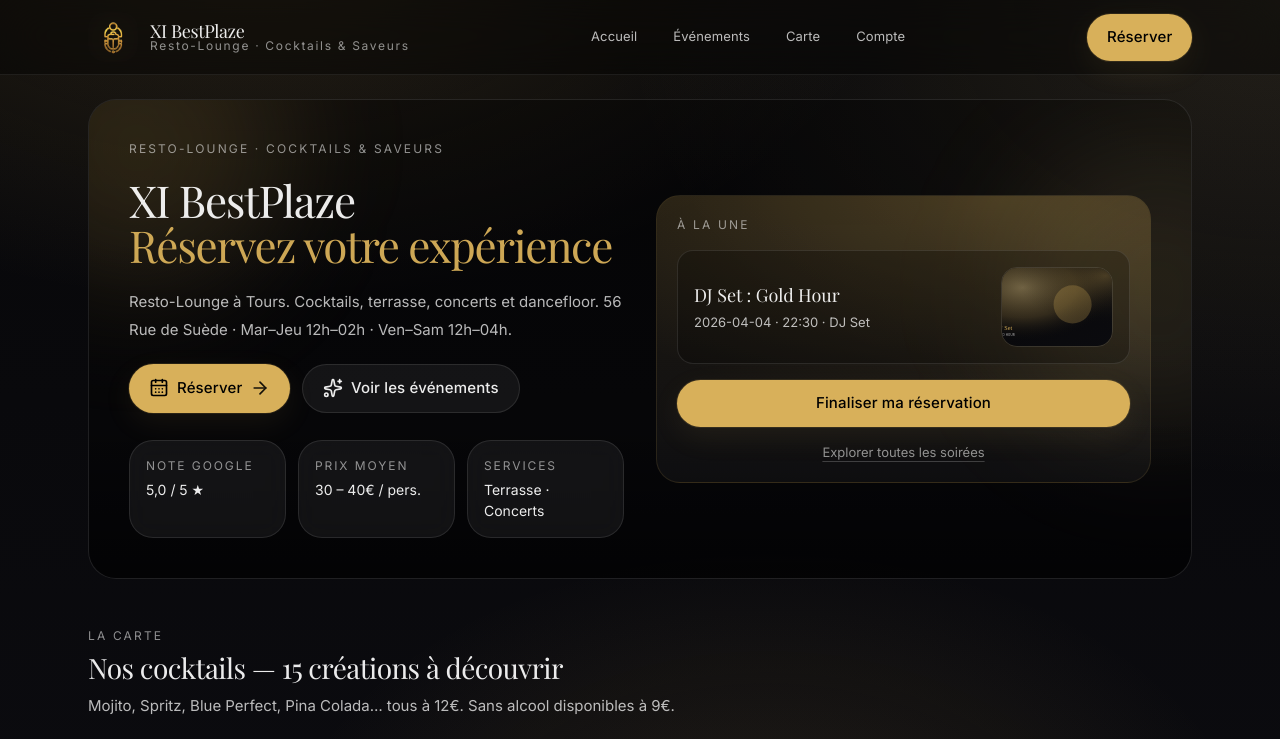
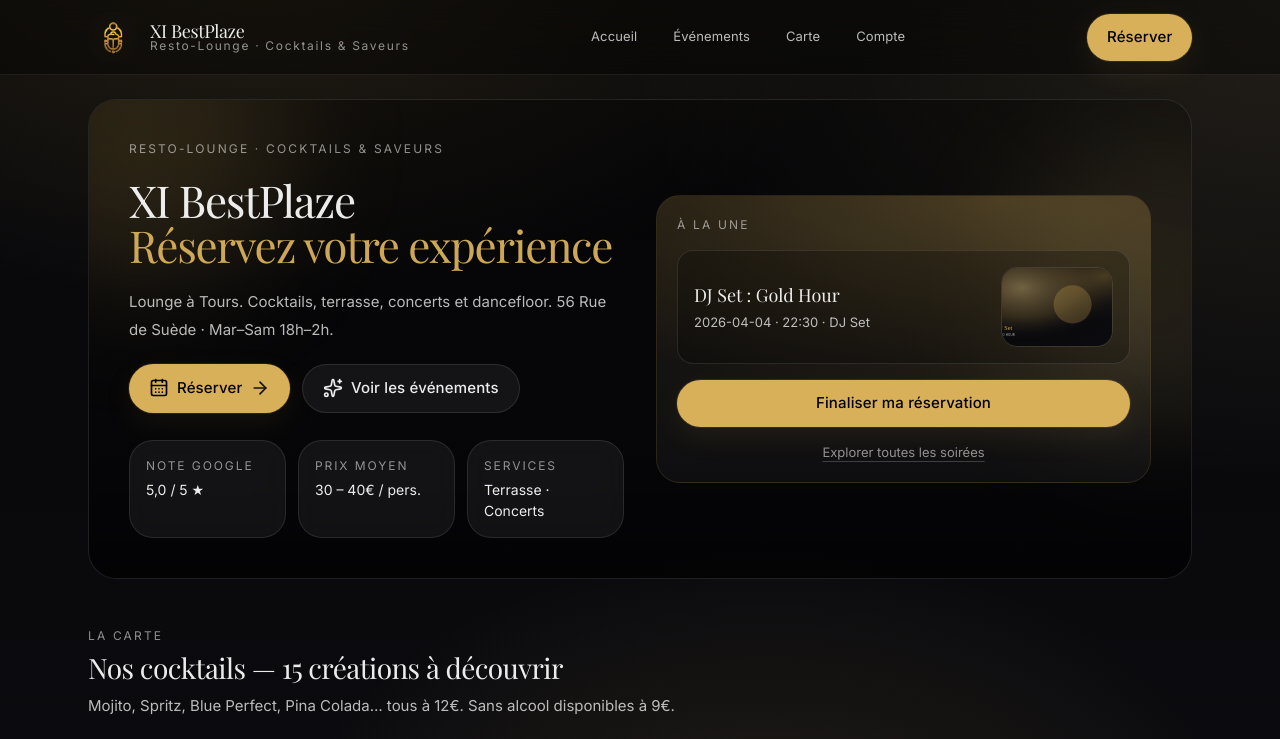
Before and after one commit to kmxcg7r7fy-netizen/bestplaze, a Next.js app in the folder best-plaze/: page / in a window 1280 px wide. Shown: the top 739 px of the page. Built offline with nearby package versions, Linux system fonts and the light colour scheme; a web font is replaced by a local one.

Commit message:
refactor(home): renommer Resto-Lounge en Lounge dans le hero

```diff
--- a/best-plaze/src/app/page.tsx
+++ b/best-plaze/src/app/page.tsx
@@ -53,8 +53,8 @@ export default function Home() {
               </span>
             </h1>
             <p className="max-w-xl text-[15px] leading-7 text-bp-text-2">
-              Resto-Lounge à Tours. Cocktails, terrasse, concerts et dancefloor.
-              56 Rue de Suède · Mar–Jeu 12h–02h · Ven–Sam 12h–04h.
+              Lounge à Tours. Cocktails, terrasse, concerts et dancefloor.
+              56 Rue de Suède · Mar–Sam 18h–2h.
             </p>
 
             <div className="flex flex-col gap-3 sm:flex-row">
```
